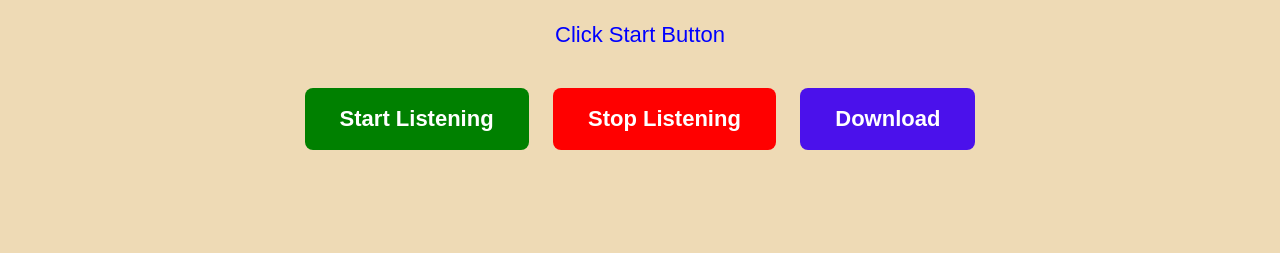
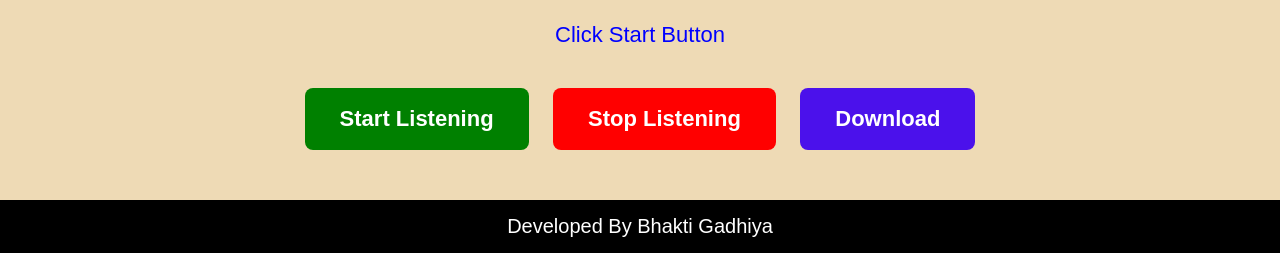
Before and after one commit to bgr98git/speech-recognition-app, a Flask app: page / in a window 1280 px wide. Shown: the part 584-837 px from the top of the page. Before the commit the page ends 734 px from the top, so only its background shows below. Run offline with Flask 3, Linux system fonts and the light colour scheme.

Commit message:
speech recognition app footer

```diff
--- a/templates/index.html
+++ b/templates/index.html
@@ -90,6 +90,15 @@ button{
     color:red;
     margin-top:10px;
     font-size:22px;
+}
+footer{
+    width:100%;
+    background:black;
+    color:white;
+    text-align:center;
+    padding:15px 0;
+    font-size:20px;
+    margin-top:40px;
 }
 
 </style>
@@ -413,4 +422,9 @@ function downloadText(){
 </script>
 
 </body>
+<footer>
+
+    Developed By Bhakti Gadhiya
+
+</footer>
 </html>
```
